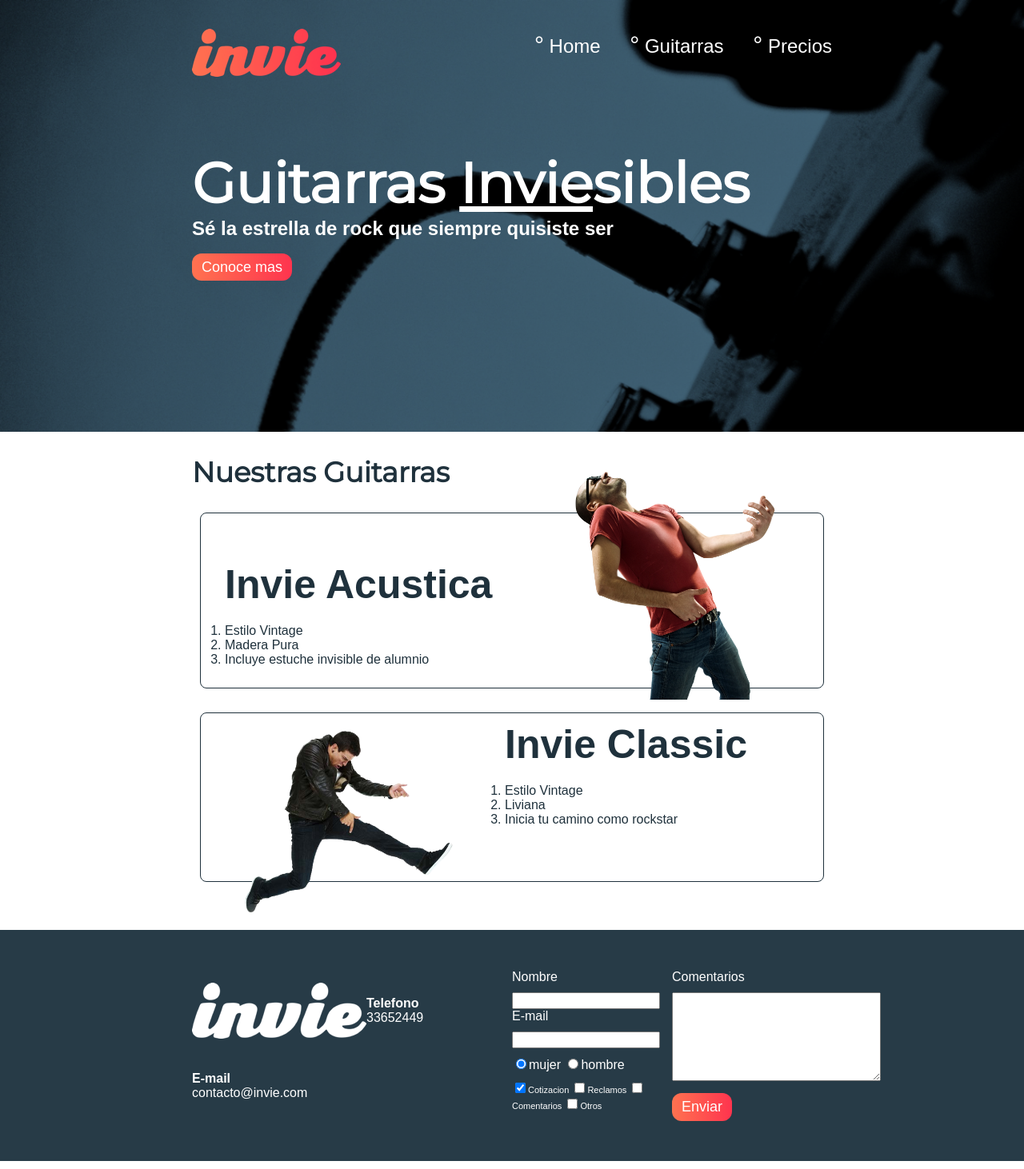
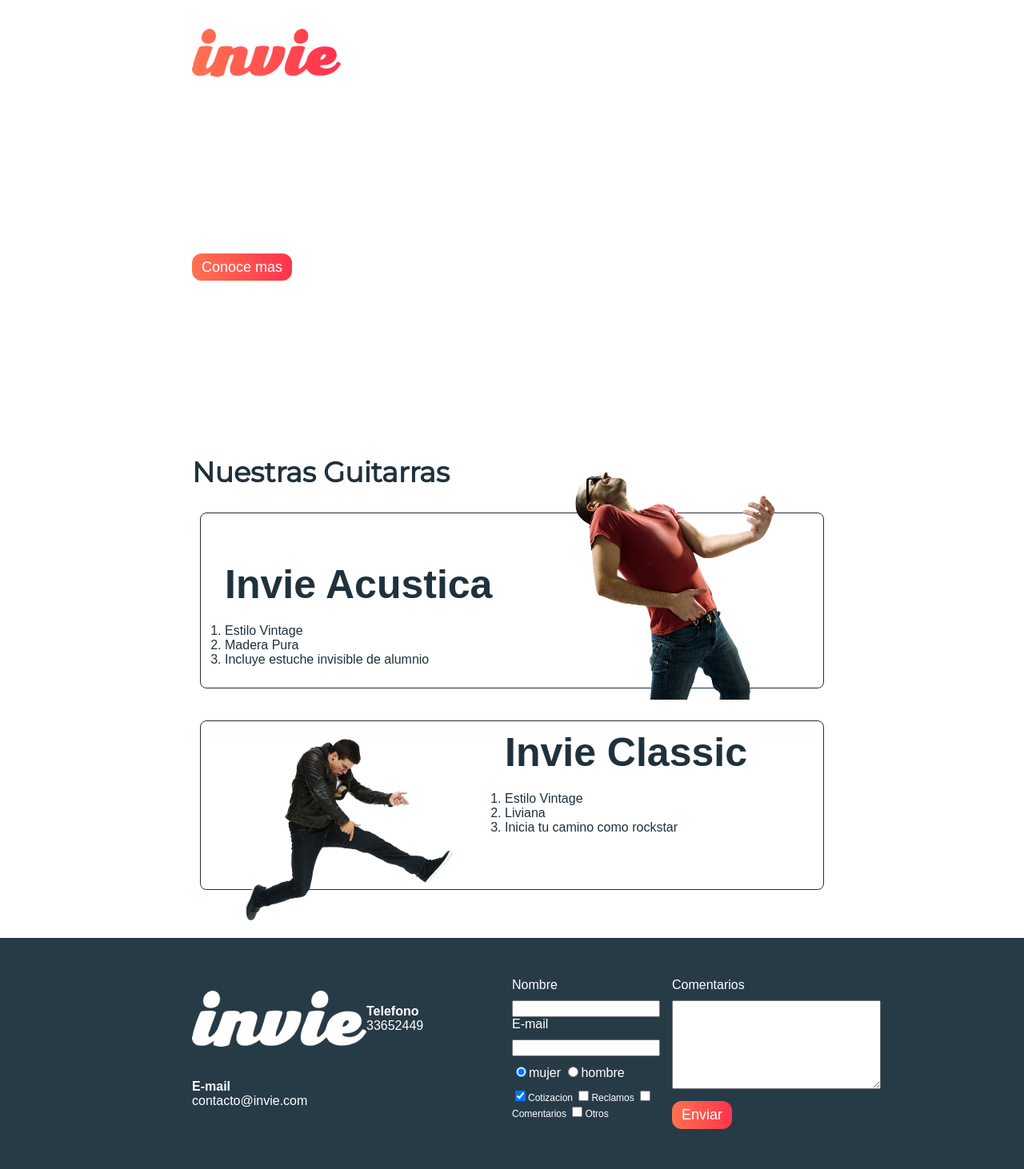
Before and after one commit to rojasangelica96/inviesibles, a plain HTML site: page index.html in a window 1280 px wide. Shown: the whole page at 80% size. Drawn offline with Linux system fonts and the light colour scheme; a web font is replaced by a local one.

Commit message:
Update invie.css

```diff
--- a/css/invie.css
+++ b/css/invie.css
@@ -1,45 +1,42 @@
-
-body{
+body {
   font-family: 'Allerta', sans-serif;
   margin: 0;
 }
 
 
-table{
+table {
   width: 100%;
-
 }
 
-th{
+th {
   background: #273b47;
   color: white;
+}
+
+th {
   padding: 10px 20px;
   text-align: left;
 }
 
-td{
-	padding: 10px;
+td {
+  padding: 20px;
 }
 
-table, td, th{
+table, td, th {
   border: 1px solid #273b47;
   border-collapse: collapse;
 }
 
-td{
-	padding: 20px;
-}
-
-input, textarea{
+input, textarea {
   outline: 0;
 }
 
-input:focus, textarea:focus{
+input:focus, textarea:focus {
   background: lightgray;
 }
 
-.contenedor{
-	width: 800px;
+.contenedor {
+  max-width: 800px;
   margin: auto;
   position: relative;
 }
@@ -49,27 +46,37 @@ input:focus, textarea:focus{
   background-size: cover;
 }
 
-.button{
+.button {
   border-radius: 12px;
-	border:none;
-	background: #fd324e;
+  border: none;
   color: white;
   padding: 7px 12px;
   cursor: pointer;
   text-decoration: none;
   font-size: 18px;
-	background: linear-gradient(to left, #fe344e, #ff7250)
+  background: #fd324e;
+  background: linear-gradient(to left, #fe344e, #ff7250);
+  /* Permalink - use to edit and share this gradient: http://colorzilla.com/gradient-editor/#f3c5bd+0,e86c57+50,ea2803+51,ff6600+75,c72200+100;Red+Gloss */
+  /*background: rgb(243,197,189); /* Old browsers */
+  /* background: -moz-linear-gradient(top,  rgba(243,197,189,1) 0%, rgba(232,108,87,1) 50%, rgba(234,40,3,1) 51%, rgba(255,102,0,1) 75%, rgba(199,34,0,1) 100%);
+  background: -webkit-linear-gradient(top,  rgba(243,197,189,1) 0%,rgba(232,108,87,1) 50%,rgba(234,40,3,1) 51%,rgba(255,102,0,1) 75%,rgba(199,34,0,1) 100%);
+  background: linear-gradient(to bottom,  rgba(243,197,189,1) 0%,rgba(232,108,87,1) 50%,rgba(234,40,3,1) 51%,rgba(255,102,0,1) 75%,rgba(199,34,0,1) 100%);
+  filter: progid:DXImageTransform.Microsoft.gradient( startColorstr='#f3c5bd', endColorstr='#c72200',GradientType=0 ); */
 
 }
 
-.titulo{
+.titulo {
   font-family: 'Montserrat', sans-serif;
   font-size: 70px;
   margin-bottom: 0;
   margin-top: 70px;
 }
 
-.title-a{
+.titulo span {
+  text-decoration: underline;
+}
+
+.title-a {
   font-size: 24px;
   margin-top: 0;
 }
@@ -79,173 +86,175 @@ input:focus, textarea:focus{
   margin-bottom: 20px;
 }
 
-.guitarras{
-	color:#1F313C;
-	margin-bottom: 60px !important;
+.guitarras {
+  color: #1F313C;
+  margin-bottom: 60px;
 }
 
-.guitarras h2{
+.guitarras h2 {
   font-family: 'Montserrat', sans-serif;
   font-size: 35px;
 }
 
-.portada{
-	background-image: url('../images/background.png');
-	background-size: cover;
-	color:white;
+
+
+.portada {
+
+  color: white;
   padding: 20px;
   height: 500px;
 }
 
-.portada button{
+.portada button {
   margin-bottom: 70px;
 }
 
 
-.menu{
+.menu {
   font-size: 24px;
   display: inline-block;
   position: absolute;
   right: 0;
 }
 
-.menu a{
+.menu li {
+  display: inline-block;
+  margin-left: 30px;
+}
+
+.menu li:before{
+  content: '∘';
+  font-size: 50px;
+  line-height: 20px;
+  color: white;
+}
+
+.menu a {
   color: white;
   text-decoration: none;
 }
 
-.menu li{
-	display: inline-block;
-	margin-left: 30px;
-}
-
-.logotipo{
+.logotipo {
   display: inline-block;
   margin-left: 0;
 }
 
 
-.contenedor-guitarra-a{
-	padding-left: 20px;
-}
-
-.contenedor-guitarra-b{
-	margin-left: 370px;
-	position: relative;
-	bottom: 100px;
-}
-
-.guitarra.b{
-	height: 190px;
-}
-
-.derecha{
-	float:right;
-	position: relative;
-	top:-127px;
-}
-
-.izquierda{
-	float: left;
-	position: relative;
-}
-
-.guitarra{
-	margin: 10px 10px 30px 10px;
+.guitarra {
+  margin: 10px 10px 40px 10px;
   padding: 10px;
   /*overflow: hidden;*/
   border: 1px solid #1F313C;
   border-radius: 8px;
 }
-
 .guitarra ol {
   padding: 0;
 }
+.guitarra.b {
+  height: 190px;
+}
 
-.header{
+
+.derecha {
+  float: right;
+  position: relative;
+  top: -127px;
+}
+
+.izquierda {
+  float: left;
   position: relative;
 }
 
-.footer{
+.contenedor-guitarra-a {
+  padding-left: 20px;
+}
+.contenedor-guitarra-b {
+  margin-left: 370px;
+  position: relative;
+  bottom: 90px;
+
+}
+
+.header {
+  position: relative;
+}
+
+
+.footer {
   background: #273b47;
   padding: 50px 10px;
 }
 
-.contacto img{
-	display: block;
-}
-
-.contacto strong{
-	display: block;
-}
-
-.contacto{
+.contacto {
   display: flex;
   width: 300px;
   flex-wrap: wrap;
   align-items: center;
 }
 
-.contacto a{
+.contacto img {
+  display: block;
+}
+
+.contacto strong {
+  display: block;
+}
+
+.contacto a {
   color: white;
   text-decoration: none;
   margin: 10px 10px 10px 0;
 }
 
-.footer .contenedor{
+
+.footer .contenedor {
   display: flex;
   justify-content: space-between;
 }
 
-.formulario{
+
+.formulario {
   display: flex;
   width: 400px;
   color: white;
 }
 
-.col1, .col2{
+
+.col1, .col2 {
   display: flex;
   flex-direction: column;
-
 }
 
-.col1{
+.col1 {
   margin-right: 15px;
 }
-
-.col2{
+.col2 {
   align-items: flex-start;
 }
 
-.col2 .button{
+.col2 .button {
   margin-top: 15px;
 }
-.intereses label{
-	font-size: 	11px;
+
+.intereses label {
+  font-size: 12px;
 }
 
-.formulario label, .sexo, .intereses{
+.formulario label, .sexo, .intereses {
   margin-bottom: 10px;
 }
 
-.sexo{
+
+.sexo {
   margin-top: 10px;
 }
 
-.menu li  :before {
-	content: '°';
-	font-size: 30px;
-	line-height: 20px;
-	color: white;
+
+.tabla {
+  margin: 50px 0;
 }
 
-.titulo span{
-	text-decoration: underline;
-}
-
-.tabla{
-	margin: 50px 0;
-}
 
 
 @media screen and (max-width: 800px){
```
Lines whose indentation alone changed are shown as unchanged.
